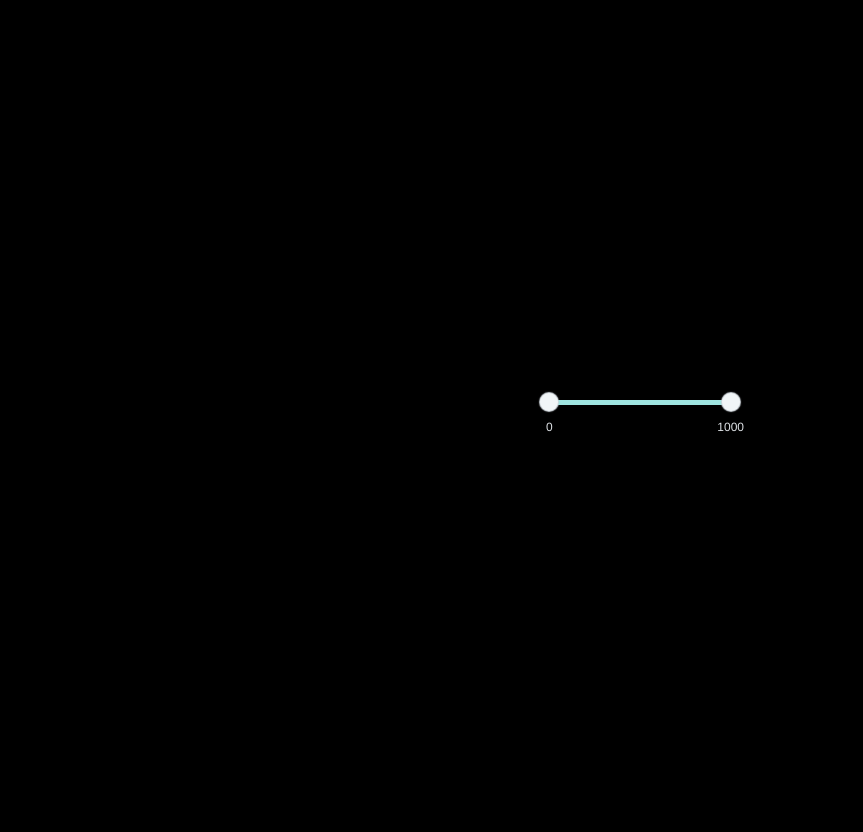
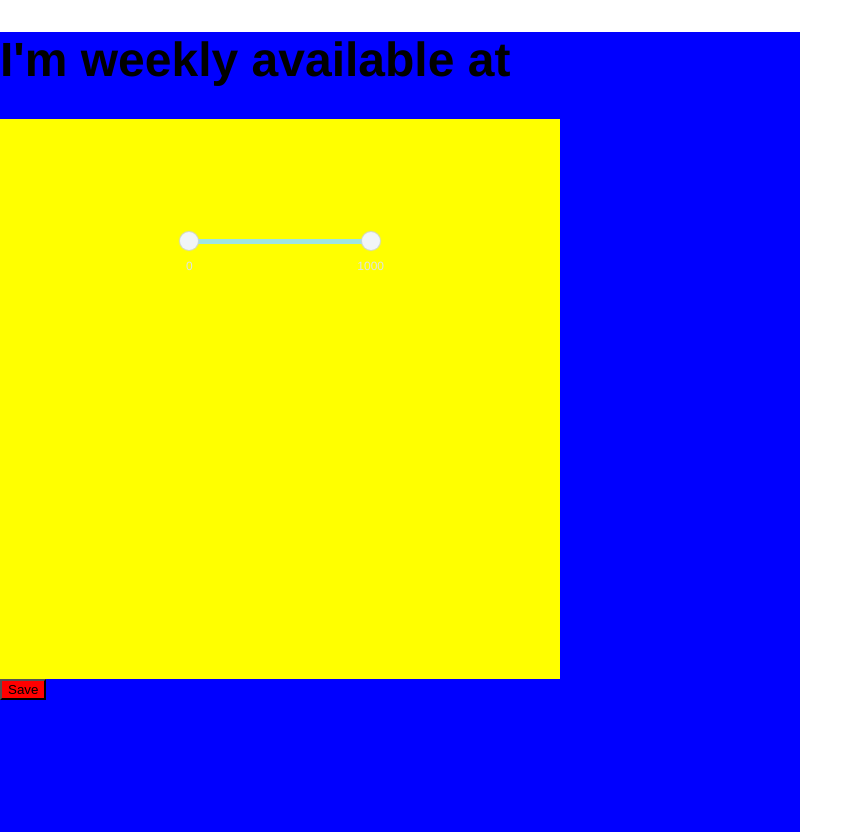
Before and after one commit to maya-salcedo/challenge, a React (Create React App) app in the folder client/: page / in a window 1280 px wide. Shown: the whole page, without its empty margins (0-863 px from the left). Before the commit the page ends 800 px from the top, so only its background shows below. Built offline with nearby package versions, Linux system fonts and the light colour scheme.

Commit message:
added the elements title, frame and button

```diff
--- a/client/src/App.js
+++ b/client/src/App.js
@@ -1,15 +1,8 @@
-import MultiRangeSlider from './components/multiRangeSlider/multiRangeSlider';
+import React from 'react';
+import Home from './pages/home';
 
 const App = () => {
-  return (
-    <>
-      <MultiRangeSlider
-        min={0}
-        max={1000}
-        onChange={({ min, max }) => console.log(`min = ${min}, max = ${max}`)}
-      />
-    </>
-  );
+  return <Home />;
 };
 
 export default App;
--- /dev/null
+++ b/client/src/components/content/index.js
@@ -0,0 +1,18 @@
+import React from 'react';
+import { Button, Container, Frame, Title } from './styles/content';
+
+export default function Content({ children, ...restProps }) {
+  return <Container {...restProps}>{children}</Container>;
+}
+
+Content.Frame = function ContentFrame({ children, ...restProps }) {
+  return <Frame {...restProps}>{children}</Frame>;
+};
+
+Content.Title = function ContentTitle({ children, ...restProps }) {
+  return <Title {...restProps}>{children}</Title>;
+};
+
+Content.Button = function ContentButton({ children, ...restProps }) {
+  return <Button {...restProps}>{children}</Button>;
+};
--- /dev/null
+++ b/client/src/components/content/styles/content.js
@@ -0,0 +1,21 @@
+import styled from 'styled-components';
+
+export const Container = styled.div`
+  width: 50rem;
+  height: 50rem;
+  background-color: blue;
+`;
+
+export const Frame = styled.div`
+  background-color: yellow;
+  width: 35rem;
+  height: 35rem;
+`;
+
+export const Title = styled.h1`
+  font-size: 3rem;
+`;
+
+export const Button = styled.button`
+  background-color: red;
+`;
--- a/client/src/components/index.js
+++ b/client/src/components/index.js
@@ -1,2 +1,3 @@
 export { default as Header } from './header';
 export { default as Footer } from './footer';
+export { default as Content } from './content';
--- a/client/src/components/multiRangeSlider/multiRangeSlider.css
+++ b/client/src/components/multiRangeSlider/multiRangeSlider.css
@@ -1,5 +1,5 @@
 .container {
-  height: 100vh;
+  height: 30vh;
   display: flex;
   align-items: center;
   justify-content: center;
--- /dev/null
+++ b/client/src/containers/content.js
@@ -0,0 +1,12 @@
+import React from 'react';
+import { Content } from '../components';
+
+export function ContentContainer({ children }) {
+  return (
+    <Content>
+      <Content.Title>I'm weekly available at</Content.Title>
+      <Content.Frame>{children}</Content.Frame>
+      <Content.Button>Save</Content.Button>
+    </Content>
+  );
+}
--- a/client/src/global-styles.js
+++ b/client/src/global-styles.js
@@ -5,8 +5,8 @@ export const GlobalStyle = createGlobalStyle`
     font-family: 'Helvetica Neue', Helvetica, Arial, sans-serif;
     -webkit-font-smoothing: antialiased;
     -moz-osx-font-smoothing: grayscale;
-    background-color: #000000;
-    color: #333333;
+    background-color: #FFFFFF;
+    color: #00000;
     font-size: 16px;
     margin: 0;
   }
--- a/client/src/pages/home.js
+++ b/client/src/pages/home.js
@@ -1,15 +1,17 @@
 import React from 'react';
-
-import HomeScreen from '../screens/HomeScreen';
-import { FooterContainer } from '../containers/footer';
-import { HeaderContainer } from '../containers/header';
+import MultiRangeSlider from '../components/multiRangeSlider/multiRangeSlider';
+import { ContentContainer } from '../containers/content';
 
 export default function Home() {
   return (
     <>
-      <HeaderContainer />
-      <HomeScreen />
-      <FooterContainer />
+      <ContentContainer>
+        <MultiRangeSlider
+          min={0}
+          max={1000}
+          onChange={({ min, max }) => console.log(`min = ${min}, max = ${max}`)}
+        />
+      </ContentContainer>
     </>
   );
 }
```
